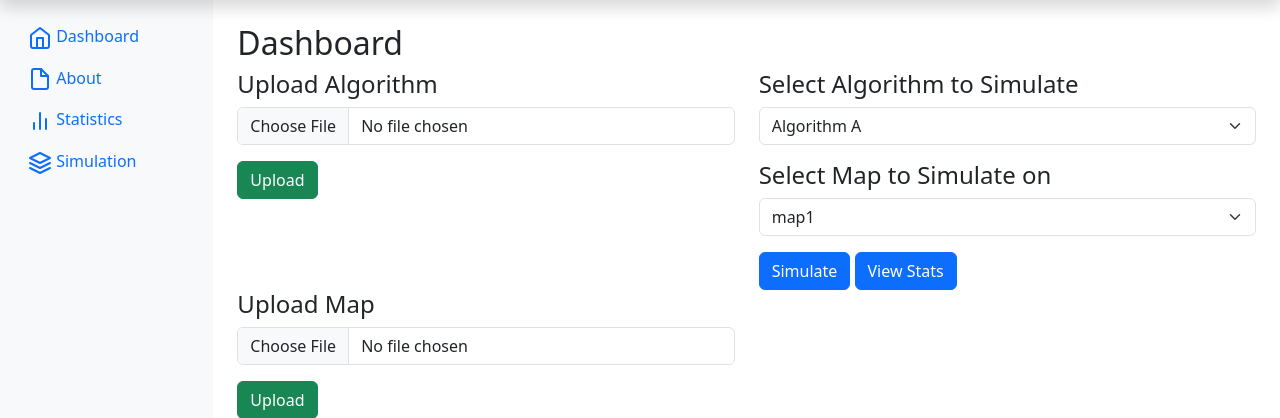
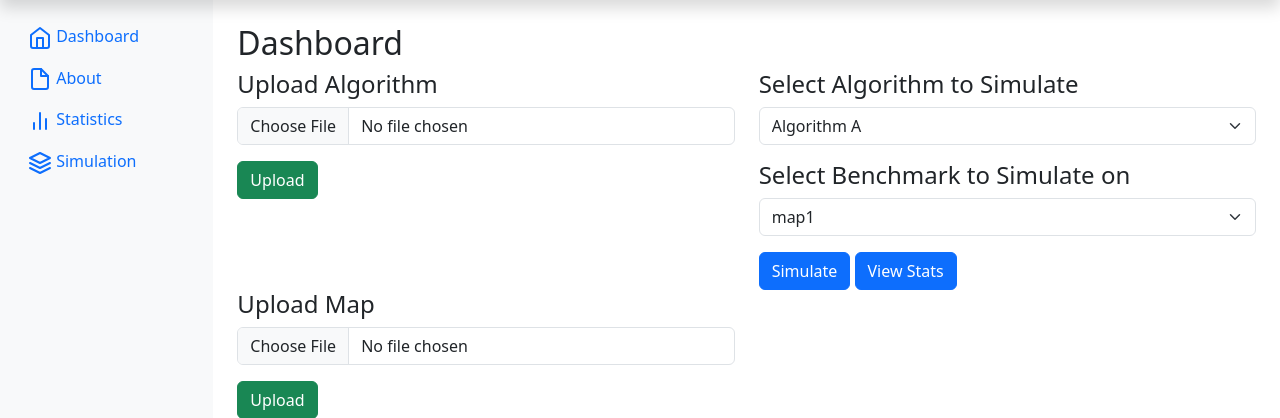
Before and after one commit to noranh121/MAPF_RoboSim, a Flask app: page / in a window 1280 px wide. Shown: the part 34-452 px from the top of the page. Run offline with Flask 3, Linux system fonts and the light colour scheme; some libraries are stand-ins or nearby versions.

Commit message:
minor change

```diff
--- a/ros2_ws/app/templates/index.html
+++ b/ros2_ws/app/templates/index.html
@@ -96,7 +96,7 @@
                   <option value="{{ algo }}">{{ algo }}</option>
                   {% endfor %}
                 </select>
-                <h4>Select Map to Simulate on</h4>
+                <h4>Select Benchmark to Simulate on</h4>
                 <select class="form-select mb-3" name="map">
                   {% for map in maps %}
                   <option value="{{ map }}">{{ map }}</option>
```
